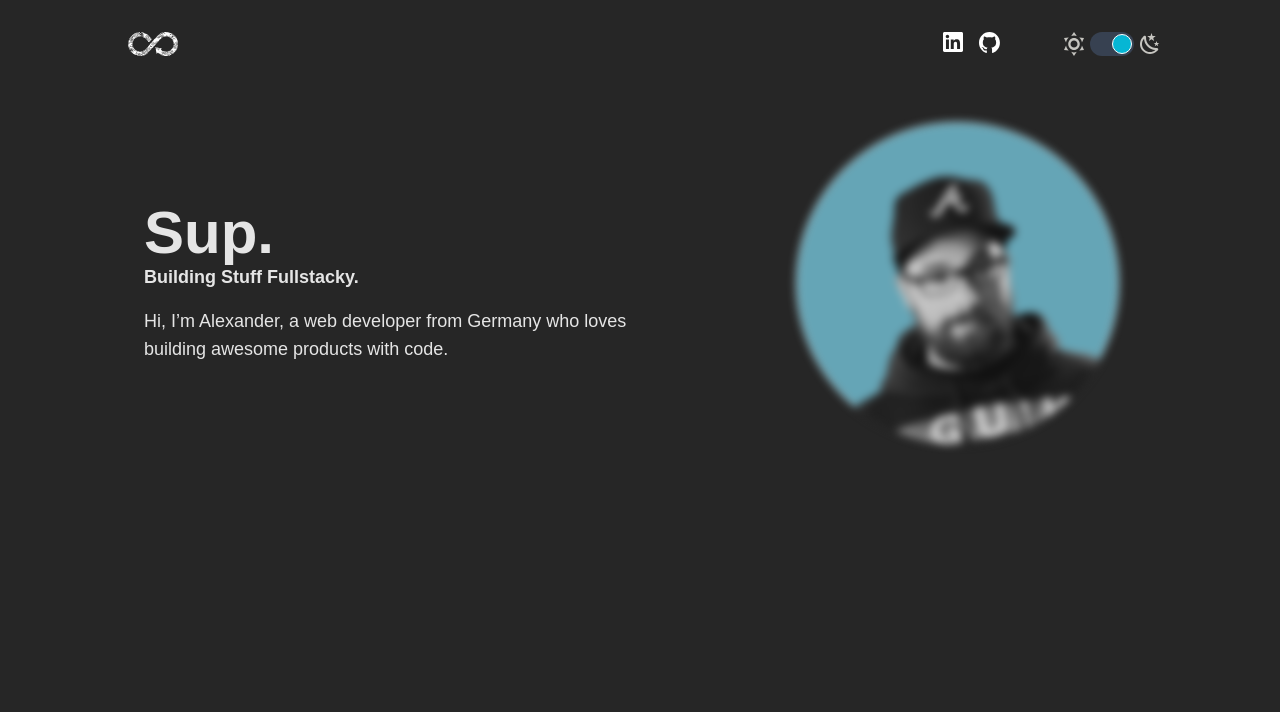
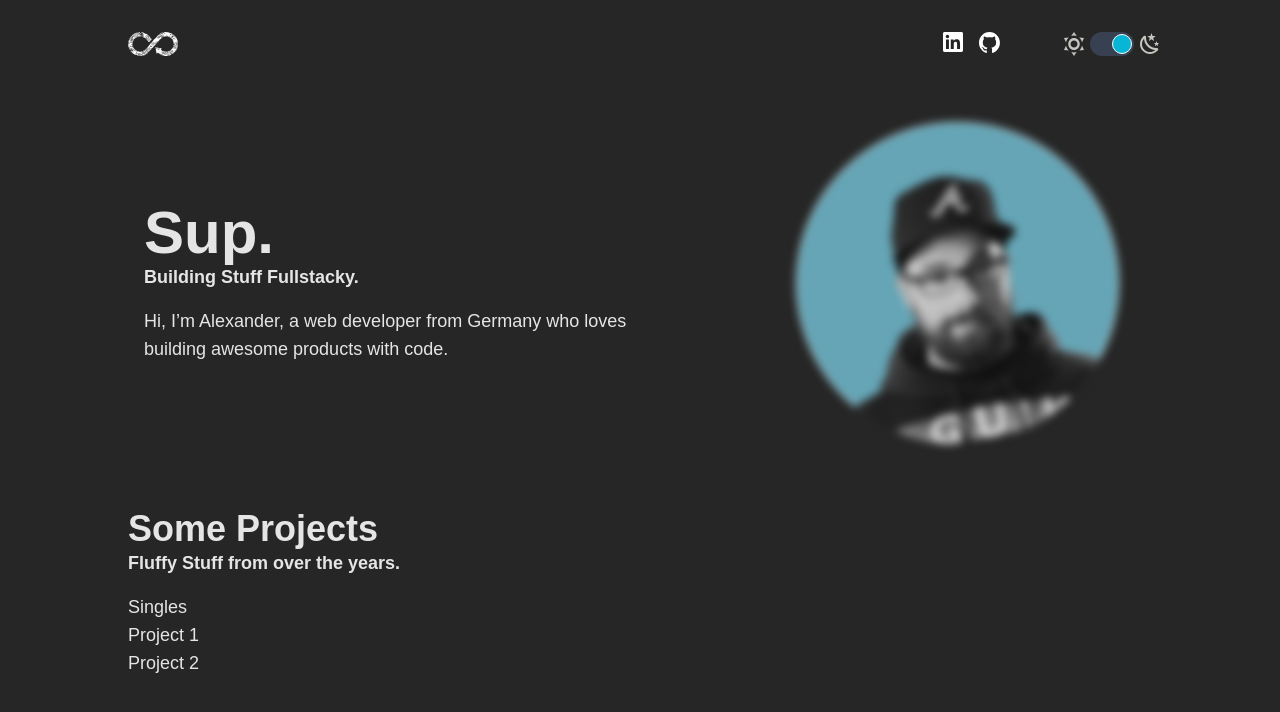
Before and after one commit to alexanderstoehr/Portfolio, a React (Vite) app: page / in a window 1280 px wide. Shown: the top 712 px of the page. Built offline with nearby package versions, Linux system fonts and the light colour scheme.

Commit message:
adding project headings from json data

```diff
--- a/data/content.json
+++ b/data/content.json
@@ -7,15 +7,15 @@
     }
   },
   {
+    "projects": {
+      "heading": "Some Projects",
+      "subhead": "Fluffy Stuff from over the years."
+    }
+  },
+  {
     "about": {
       "heading": "About Me",
       "text": "First website in 2008, built optimized WP Sites since 2013, freelanced as SEO consultant since 2013, ecommerce specialist since 2014, Google Ads professional (and partner) since 2018 and finally fullstack dev with focus on react and django since 2024."
-    }
-  },
-  {
-    "projects": {
-      "heading": "Some Projects",
-      "subhead": "A few of my projects."
     }
   },
   {
--- a/src/App.jsx
+++ b/src/App.jsx
@@ -23,6 +23,7 @@ function App() {
             className="flex min-h-screen flex-col align-middle gap-8 max-w-screen-lg mx-auto px-8 xl:w-[1200px] xl:p-0">
             <Header theme={theme} toggleTheme={toggleTheme}/>
             <Hero/>
+            <Projects/>
             <Footer theme={theme}/>
         </div>
     )
--- a/src/components/Projects.jsx
+++ b/src/components/Projects.jsx
@@ -1,13 +1,18 @@
-import projects from '/data/projects.json'
+import myprojects from '/data/projects.json'
 import ProjectListingSingle from "./ProjectListingSingle.jsx";
+import data from '/data/content.json'
 
+const {projects} = data.find(item => item.projects);
+
+console.log(projects)
 export default function Projects() {
 
     return (
         <div className="flex-col">
-            <div className="">Projects</div>
+            <div className="text-4xl font-bold">{projects.heading}</div>
+            <div className="font-bold mb-4">{projects.subhead}</div>
             <div className=""> Singles
-                {projects.map((project) => (
+                {myprojects.map((project) => (
                         <ProjectListingSingle key={project.id} project={project}/>
                     )
                 )}
```
